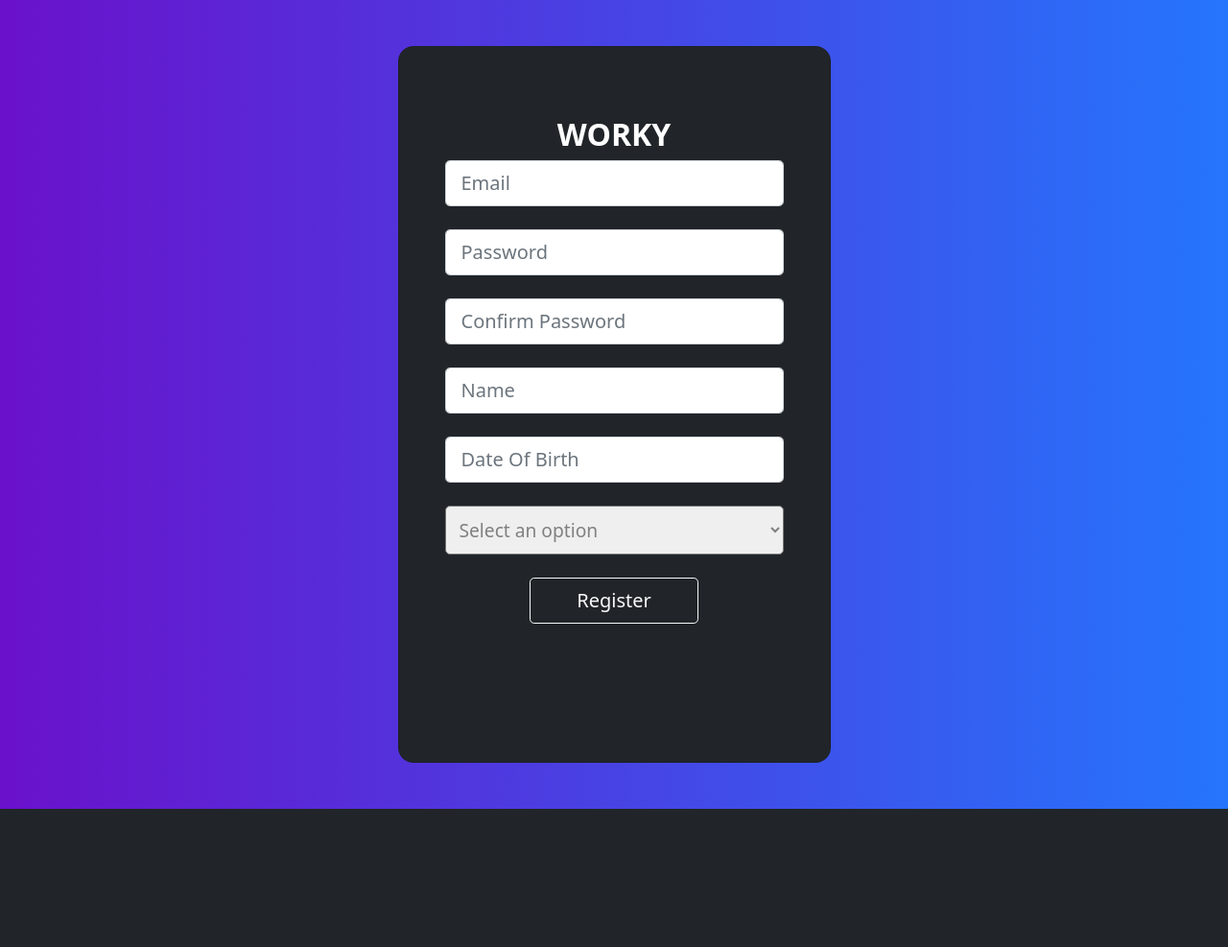
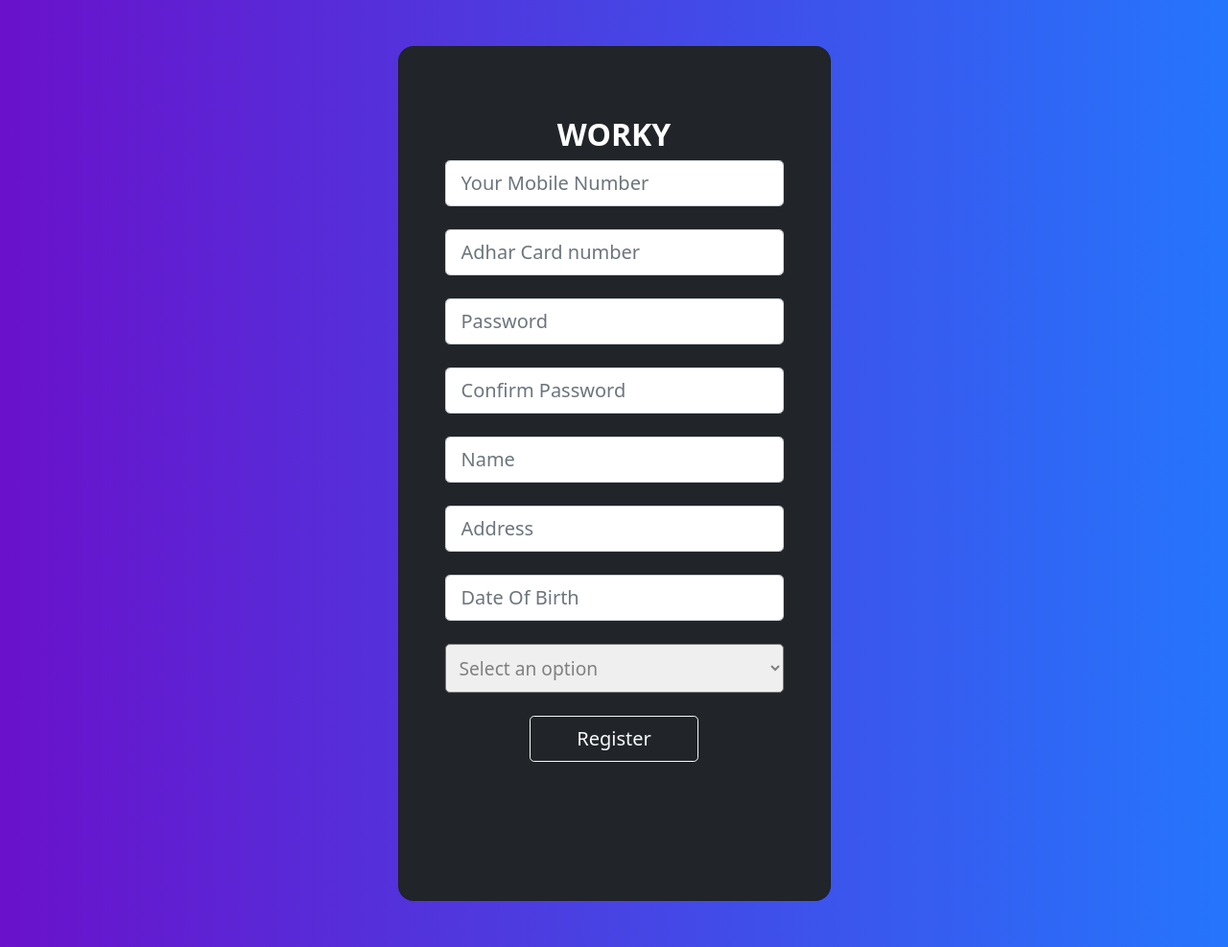
Before and after one commit to anoopsaxena99/Worky, a Flask app: page /signup in a window 1280 px wide. Shown: the part 56-1043 px from the top of the page at 96% size. Before the commit the page ends 899 px from the top, so only its background shows below. Run offline with Flask 2, Linux system fonts and the light colour scheme; parts of the project's set-up code (start-up, migrations or seed data) failed here and were passed over.

Commit message:
adding more details to signup

```diff
--- a/main.py
+++ b/main.py
@@ -1,13 +1,15 @@
 # from Worky import create_app
 from flask import Flask
 from flaskext.mysql import MySQL
+from pymysql import NULL
 import yaml
 from flask import Blueprint,render_template,request
 
 app=Flask(__name__)
 
+
+#Database Configuration
 db=yaml.load(open('db.yaml'))
-
 
 app.config["MYSQL_DATABASE_HOST"] = db['mysql_host']
 app.config["MYSQL_DATABASE_USER"] = db['mysql_user']
@@ -15,6 +17,7 @@ app.config["MYSQL_DATABASE_PASSWORD"] = db['mysql_password']
 app.config["MYSQL_DATABASE_DB"] = db['mysql_db']
 mysql=MySQL(app)
 
+#routes on the website
 @app.route('/')
 def home():
   return render_template('home.html')
@@ -35,11 +38,42 @@ def login():
 def signup():
   if request.method == 'POST':
     userdetails=request.form
-    email=userdetails.get('typeEmailX')
+
+    #data from sign up page
+
+        #personal stuff
+    Num=userdetails.get('typeNumX')
+    Adhar_Id=userdetails.get('adhar')
+    password1 = request.form.get('password1')
+    password2 = request.form.get('password2')
     name=userdetails.get('name')
+    dob = request.form.get('dob')
+    Adress=request.form.get('adress')
 
-    # cur=mysql.connection.cursor()
+        #skills details
+    NA=request.form.get('one')
+    Labour=request.form.get('two')
+    Mechanic=request.form.get('three')
+    Electrician=request.form.get('four')
+    Carpentary=request.form.get('five')
+    others=request.form.get('six')
+
+        #wage related
+    NA1=request.form.get('wage_na')
+    min_salary=request.form.get('min_salary')
+
+    #Cursor of the database
+
     cur = mysql.get_db().cursor()
+    cur.execute("SELECT * from users where email='%s'"%email1)
+    rows = cur.fetchall()
+    if(rows!=NULL) :
+      x=0
+      for row in rows:
+        print(row[0])
+        x=x+1
+      print("{0} no of entries already there".format(x))
+      return("{0} no of entries already there".format(x))
     cur.execute("INSERT INTO users(name,email) VALUES(%s,%s)",(name ,email))
     mysql.get_db().commit()
     cur.close()
--- a/templates/signup.html
+++ b/templates/signup.html
@@ -177,17 +177,26 @@
 
                     <div class="form-outline form-white mb-4">
                       <input
-                        type="email"
-                        id="typeEmailX"
-                        name="typeEmailX"
+                        type="text"
+                        id="typeNumX"
+                        name="typeNumX"
                         class="form-control form-control-lg"
-                        placeholder="Email"
+                        placeholder="Your Mobile Number"
                       />
                     </div>
-
+                    <div class="form-outline form-white mb-4">
+                      <input
+                        type="text"
+                        id="adhar"
+                        name="adhar"
+                        class="form-control form-control-lg"
+                        placeholder="Adhar Card number"
+                      />
+                    </div>
                     <div class="form-outline form-white mb-4">
                       <input
                         type="password"
+                        name="password1"
                         id="typePasswordX"
                         class="form-control form-control-lg"
                         placeholder="Password"
@@ -197,6 +206,7 @@
                     <div class="form-outline form-white mb-4">
                       <input
                         type="password"
+                        name="password2"
                         id="typePasswordX"
                         class="form-control form-control-lg"
                         placeholder="Confirm Password"
@@ -212,16 +222,26 @@
                         placeholder="Name"
                       />
                     </div>
-
                     <div class="form-outline form-white mb-4">
                       <input
                         type="text"
+                        id="adress"
+                        name="adress"
+                        class="form-control form-control-lg"
+                        placeholder="Address"
+                      />
+                    </div>
+                    <div class="form-outline form-white mb-4">
+                      <input
+                        type="text"
+                        name="dob"
                         id="dob"
                         class="form-control form-control-lg"
                         placeholder="Date Of Birth"
                         onfocus="(this.type='date')"
                       />
                     </div>
+
                     <div>
                       <form class="form-outline form-white mb-4">
                         <div class="multiselect">
@@ -233,18 +253,27 @@
                           </div>
                           <div id="checkboxes">
                             <label for="one">
-                              <input type="checkbox" id="one" />Not Applicable</label
+                              <input type="checkbox" name="one" />Not Applicable</label
                             >
                             <label for="two">
-                              <input type="checkbox" id="two" />Labour</label
+                              <input type="checkbox" name="two" />Labour</label
                             >
                             <label for="three">
-                              <input type="checkbox" id="three" />Mechanic</label
+                              <input type="checkbox" name="three" />Mechanic</label
                             >
-
+                            <label for="four">
+                              <input type="checkbox" name="four" />Electrician</label
+                            >
+                            <label for="five">
+                              <input type="checkbox" name="five" />Carpentry</label
+                            >
+                            <label for="six">
+                              <input type="checkbox" name="six" />others</label
+                            >
                         </div>
                       </form>
                     </div>
+
                     </div>
                     <div class="form-outline form-white mb-4"></div>
                     <button
```
